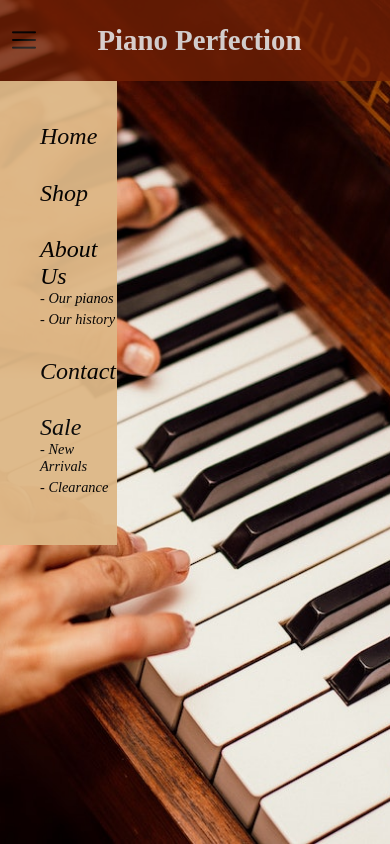
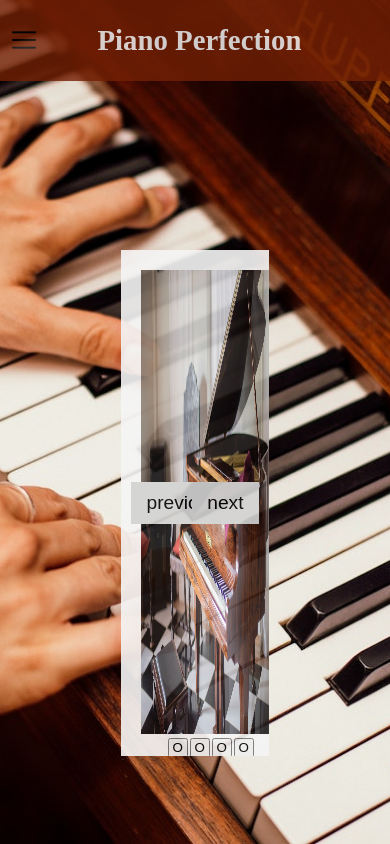
Before and after one commit to Callumacourt/dynamic-interfaces, a website built with webpack: page dist/index.html in a window 390 px wide. Both pictures are taken after a click on the picture 17 px from the left and 40 px from the top of the page. Shown: the top 844 px of the page. Built offline with nearby package versions, Linux system fonts and the light colour scheme.

Commit message:
Implemented carousel basic structure

```diff
--- a/src/checkViewport.js
+++ b/src/checkViewport.js
@@ -1,12 +1,27 @@
-import menuImg from './menu.png';
+import menuImg from './images/menu.png';
 
 export default function styleMobileViewport(header) {
-  if (window.innerWidth > 900) return;
-
   const menuIcon = new Image();
   menuIcon.src = menuImg;
   menuIcon.classList.add('dropDownIcon');
-  header.appendChild(menuIcon);
+
+  const manageMenuIcon = () => {
+    const dropDown = document.querySelector('.dropDownContainer');
+
+    if (window.innerWidth > 900) {
+      if (header.contains(menuIcon)) {
+        header.removeChild(menuIcon);
+      }
+      if (dropDown) {
+        document.body.removeChild(dropDown);
+      }
+    } else if (!header.contains(menuIcon)) {
+      header.appendChild(menuIcon);
+    }
+  };
+
+  manageMenuIcon();
+  window.addEventListener('resize', manageMenuIcon);
 
   menuIcon.addEventListener('click', () => {
     const dropDown = document.querySelector('.dropDownContainer');
--- /dev/null
+++ b/src/imageCarousel.js
@@ -0,0 +1,29 @@
+export default function initCarousel() {
+  const nextButton = document.querySelector('.nextBtn');
+  const prevButton = document.querySelector('.previous');
+  const imageContainer = document.querySelector('.imageContainer');
+  const slides = document.querySelectorAll('.imgWrapper');
+  let currentSlide = 0;
+
+  nextButton.addEventListener('click', () => {
+    const slideWidth = slides[currentSlide].offsetWidth;
+    currentSlide++;
+    if (currentSlide >= slides.length) {
+      currentSlide = 0;
+    }
+    imageContainer.style.transform = `translateX(-${
+      slideWidth * currentSlide
+    }px)`;
+  });
+
+  prevButton.addEventListener('click', () => {
+    const slideWidth = slides[currentSlide].offsetWidth;
+    currentSlide--;
+    if (currentSlide < 0) {
+      currentSlide = slides.length - 1;
+    }
+    imageContainer.style.transform = `translateX(-${
+      slideWidth * currentSlide
+    }px)`;
+  });
+}
--- a/src/index.js
+++ b/src/index.js
@@ -1,6 +1,8 @@
 import './style.css';
 import dropDown from './dropDownMenu';
-import mobileViewportStyler from './checkViewport';
+import styleMobileViewport from './checkViewport';
+import initCarousel from './imageCarousel';
+import initImagNav from './initImageNav';
 
 const headerWrapper = document.querySelector('.headerWrapper');
 const aboutUsLink = document.querySelector('.about');
@@ -8,7 +10,9 @@ const saleLink = document.querySelector('.sale');
 const saleDropDown = document.querySelector('.saleDropDown');
 const aboutUsDropDown = document.querySelector('.aboutUsDropDown');
 
-mobileViewportStyler(headerWrapper);
+window.addEventListener('resize', styleMobileViewport(headerWrapper));
+initCarousel();
+initImagNav();
 
 dropDown(aboutUsLink, aboutUsDropDown);
 dropDown(saleLink, saleDropDown);
--- /dev/null
+++ b/src/initImageNav.js
@@ -0,0 +1,12 @@
+export default function initImagNav() {
+  const buttonWrapper = document.createElement('div');
+  buttonWrapper.classList.add('buttonWrapper');
+  const images = document.querySelectorAll('.imgWrapper');
+  for (let i = 0; i < images.length; i++) {
+    const imageNavBtn = document.createElement('button');
+    imageNavBtn.textContent = 'O';
+    buttonWrapper.appendChild(imageNavBtn);
+  }
+  const imgWrapper = document.querySelector('.imgWrapper');
+  imgWrapper.appendChild(buttonWrapper);
+}
--- a/src/style.css
+++ b/src/style.css
@@ -1,7 +1,7 @@
 body {
   margin: 0;
   padding: 0;
-  background-image: url('piano.jpg');
+  background-image: url('./images/piano.jpg');
   background-size: cover;
   background-position: center;
   background-repeat: no-repeat;
@@ -57,8 +57,7 @@ a {
   list-style: none;
   border-radius: 5px;
   font-style: italic;
-  max-height: 8vh;
-  min-height: 8.5vh;
+  height: 5vh;
 }
 
 .saleDropDown {
@@ -68,6 +67,82 @@ a {
 .newTag {
   font-size: 0.8rem;
   font-weight: bold;
+}
+
+.main {
+  display: flex;
+  justify-content: center;
+  align-items: center;
+  height: 100%;
+}
+
+.carouselContainer {
+  width: 37.7vw;
+  height: 60vh;
+  opacity: 0.9;
+  background-color: whitesmoke;
+  grid-column-start: 2;
+  overflow: hidden;
+  position: relative;
+  order: -1;
+}
+
+.imageContainer {
+  width: 201vw;
+  display: flex;
+  transition: transform 0.3s ease-out;
+  grid-column-start: 2;
+}
+
+.imgWrapper {
+  padding: 20px;
+}
+
+.imgWrapper button {
+  width: 20px;
+  margin-left: 2px;
+  height: 20px;
+}
+
+.buttonWrapper {
+  display: flex;
+  justify-content: center;
+}
+
+.buttonWrapper button {
+  display: flex;
+  justify-content: center;
+  align-items: center;
+}
+
+.imageContainer > img {
+  translate: (50px, 0);
+}
+
+.carouselImg {
+  height: 55vh;
+  width: 35vw;
+}
+
+.previous,
+.nextBtn {
+  position: absolute;
+  top: 50%;
+  transform: translateY(-50%);
+  background-color: lightgray;
+  border: none;
+  font-size: 1.2rem;
+  padding: 10px 15px;
+  cursor: pointer;
+  z-index: 1;
+}
+
+.previous {
+  left: 10px;
+}
+
+.nextBtn {
+  right: 10px;
 }
 
 @media (max-width: 768px) {
```
Also changed, not shown: dist/distImages/carousel1.jpg (added), dist/distImages/carousel2.jpg (added), dist/distImages/carousel3.jpg (added), dist/distImages/carousel4.jpg (added), dist/index.html, src/images/menu.png (renamed from src/menu.png), src/images/piano.jpg (renamed from src/piano.jpg).
